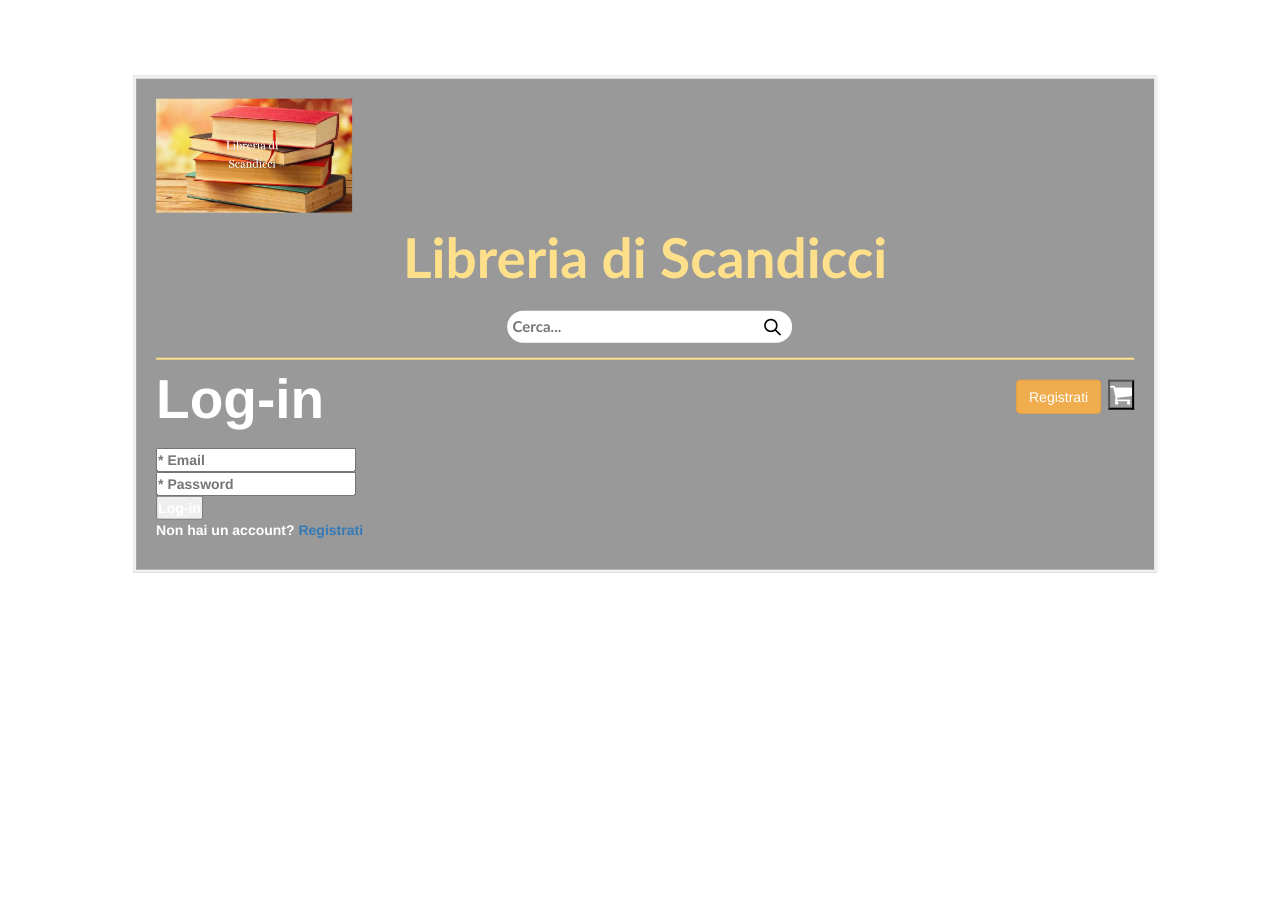
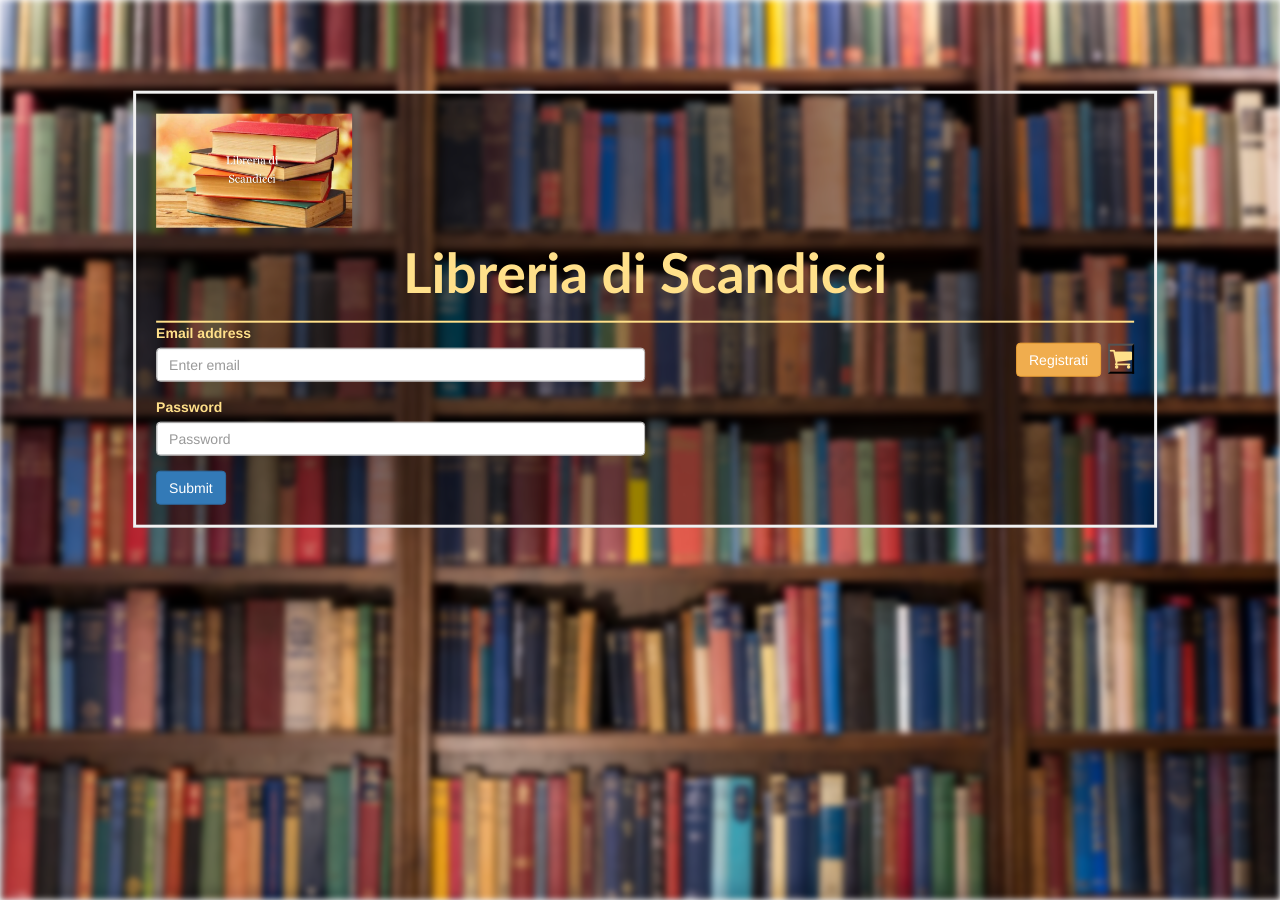
Before and after one commit to niccolofappani/progettoLibreria, a PHP site: page /login.php in a window 1280 px wide. Before the commit the page ends 573 px from the top, so only its background shows below. Run offline with PHP 8.4, Linux system fonts and the light colour scheme.

Commit message:
modifica login e sign up

```diff
--- a/progLibreria/login.php
+++ b/progLibreria/login.php
@@ -5,20 +5,16 @@
         <link href="https://cdn.jsdelivr.net/npm/bootstrap@5.0.0-beta3/dist/css/bootstrap.min.css" rel="stylesheet" integrity="sha384-eOJMYsd53ii+scO/bJGFsiCZc+5NDVN2yr8+0RDqr0Ql0h+rP48ckxlpbzKgwra6" crossorigin="anonymous">
         <link rel='stylesheet' href='https://cdnjs.cloudflare.com/ajax/libs/font-awesome/4.7.0/css/font-awesome.min.css'>
         <link rel='stylesheet' href='https://maxcdn.bootstrapcdn.com/bootstrap/3.4.1/css/bootstrap.min.css'>
-        <link rel='stylesheet' href='styles.css'  type='text/css'>
+        <link rel="stylesheet" href="./styles.css"  type="text/css">
     </head>
     <body>
-        <div id="background"></div>
-
+        <div id="background">
+        </div>
             <div id='container'>
                 <a href=index.php><img id="logo" src="img/libro.png" alt="libro"></a>
 
                 <div id="top">
                     <label id="title">Libreria di Scandicci</label>
-                <form id="searchForm">
-                    <input id="searchBar" type="search" placeholder="Cerca..."></input>
-                    <button id="searchButton"><img src="img/searchIcon.png"></button>
-                </form>
                 </div>
 
                 <div id='buttons'>
@@ -26,12 +22,17 @@
                     <button id='cart'><i class='fa fa-shopping-cart'></i></button></h3>
                 </div>
 
-            <form method="POST" action="index.php?type=login">
-                <p id="title">Log-in</p>
-                <input type="email" name="email" placeholder="* Email" required><br/>
-                <input type="password" name="psw" placeholder="* Password" required><br/>
-                <input class="button" type="submit" value="Log-in">
-                <p id="registrati">Non hai un account? <a href="index.php?type=modulo">Registrati</a></p>
+                <form>
+                    <div class="form-group">
+                        <label for="exampleInputEmail1">Email address</label>
+                        <input type="email" class="form-control w-50" id="exampleInputEmail1" placeholder="Enter email">
+                    </div>
+
+                    <div class="form-group">
+                        <label for="exampleInputPassword1">Password</label>
+                        <input type="password" class="form-control w-50" id="exampleInputPassword1" placeholder="Password">
+                    </div>
+                    <button type="submit" class="btn btn-primary">Submit</button>
                 </form>
             </div>
     </body>
--- a/progLibreria/styles.css
+++ b/progLibreria/styles.css
@@ -1,5 +1,3 @@
-
-
 * {
   margin: 0;
   padding: 0;
@@ -48,7 +46,7 @@
 
 #background{
   background-image: url("img/backgroundlibro.png");
-  height: 100%;
+  height: 900px;
   background-position: center;
   background-repeat: no-repeat;
   background-size: cover;
@@ -59,7 +57,7 @@
 #container{
   background-color: rgb(0,0,0);
   background-color: rgba(0,0,0, 0.4);
-  color: white;
+  color: #ffe08a;
   font-weight: bold;
   border: 3px solid #f1f1f1;
   position: absolute;
@@ -116,8 +114,6 @@
   display: block;
 }
 
-.dropdown-content a:hover {background-color: #ddd;}
-
 .dropdown:hover .dropdown-content {display: block;}
 
 .dropdown:hover .dropbtn {background-color: orange;}
@@ -130,8 +126,8 @@
   background-color: transparent;
 }
 
-#formRegistrazione{
-  color: #cf974a;
+#container{
+  color: #ffe08a;
 }
 
 input:focus{
```
Also changed, not shown: progLibreria/SignUp.php (+42 -16 lines). Lines whose indentation alone changed are shown as unchanged.
